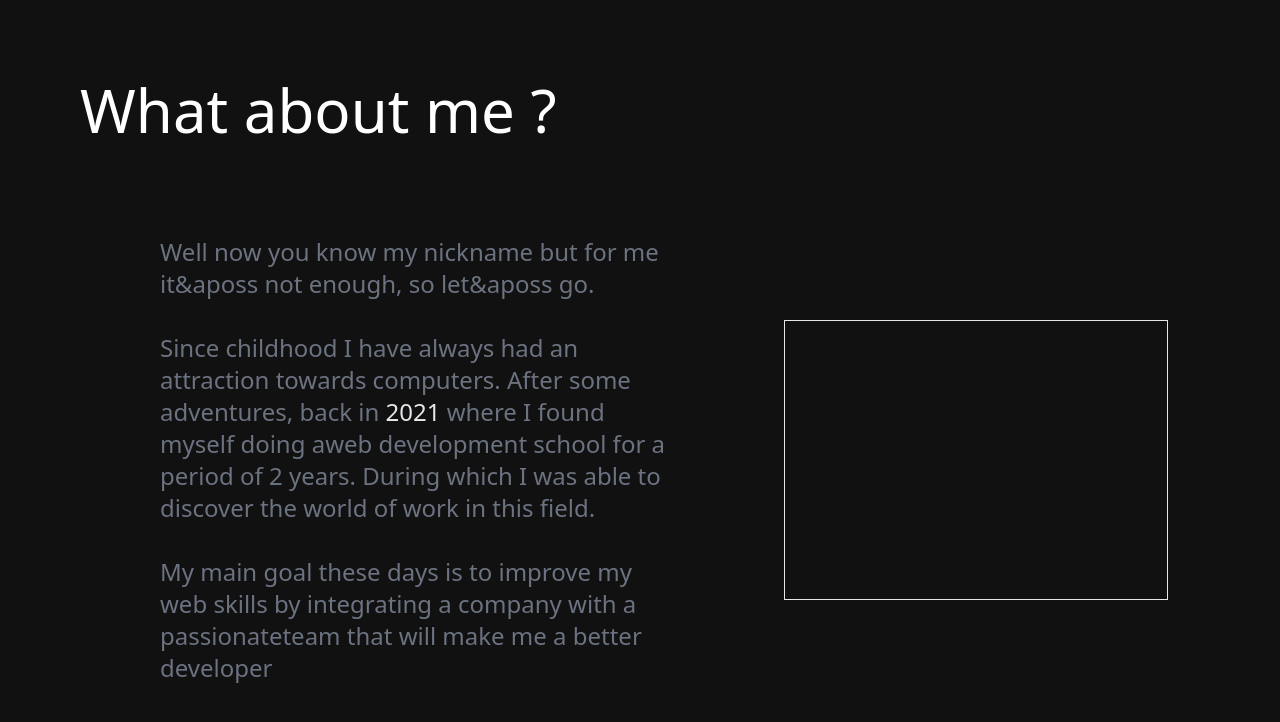
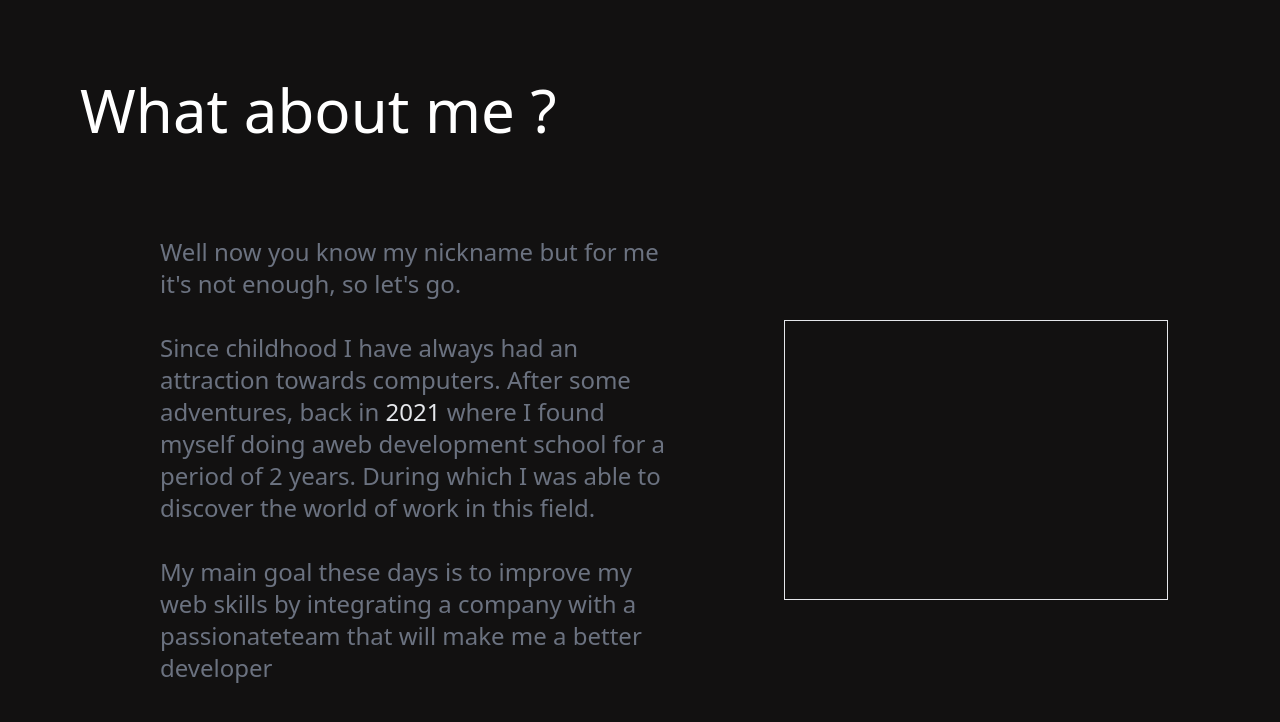
Before and after one commit to M-ams/Portfolio, a Next.js app: page /about-me/about-me in a window 1280 px wide. Shown: the top 722 px of the page. Built offline with nearby package versions, Linux system fonts and the light colour scheme.

Commit message:
fix apos

```diff
--- a/pages/about-me/about-me.tsx
+++ b/pages/about-me/about-me.tsx
@@ -8,7 +8,7 @@ function AboutMe() {
         <div className="flex ml-40">
           <div className="flex flex-col text-gray-500 h-auto w-[40vw] text-left">
             <div className="text-2xl mt-4">
-              Well now you know my nickname but for me it&aposs not enough, so let&aposs
+              Well now you know my nickname but for me it&apos;s not enough, so let&apos;s
               go.
             </div>
             <div className="text-2xl mt-8">
```
